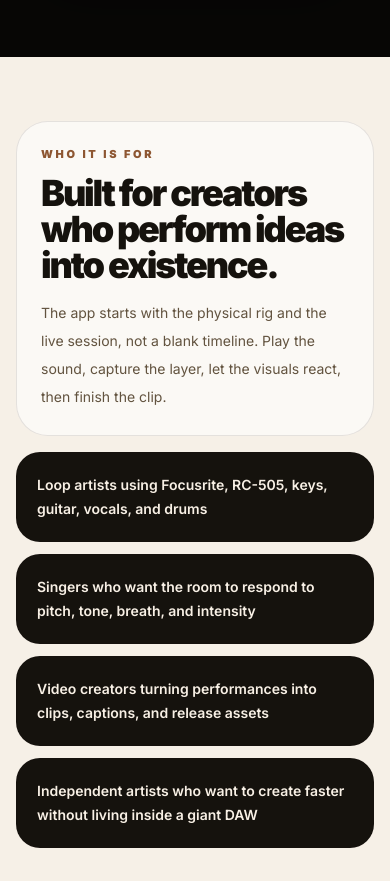
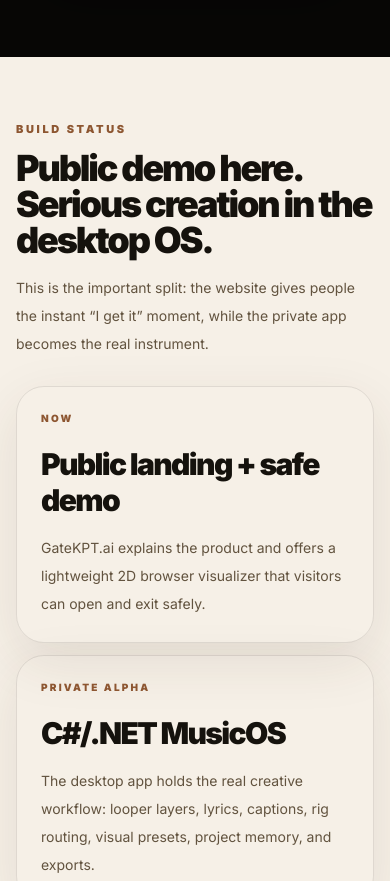
Before and after one commit to marcelozap/gateKPT, a Next.js app: page / in a window 390 px wide. Shown: the part 4580-5461 px from the top of the page. Built offline with nearby package versions, Linux system fonts and the light colour scheme; no server answers.

Commit message:
feat: add GateKPT build status section

```diff
--- a/src/gatekpt/GatekptLanding.tsx
+++ b/src/gatekpt/GatekptLanding.tsx
@@ -516,6 +516,58 @@
   );
 }
 
+function BuildStatusSection() {
+  const milestones = [
+    {
+      label: "Now",
+      title: "Public landing + safe demo",
+      text: "GateKPT.ai explains the product and offers a lightweight 2D browser visualizer that visitors can open and exit safely.",
+    },
+    {
+      label: "Private alpha",
+      title: "C#/.NET MusicOS",
+      text: "The desktop app holds the real creative workflow: looper layers, lyrics, captions, rig routing, visual presets, project memory, and exports.",
+    },
+    {
+      label: "Next",
+      title: "Performance visual engine",
+      text: "The heavier 2D/3D renderer belongs in the private app path, where it can support projector, OBS, stage safety, and saved visual artwork.",
+    },
+  ];
+
+  return (
+    <section className="bg-[#f6f0e7] px-4 py-16 text-[#15120d] sm:px-6 lg:px-8">
+      <div className="mx-auto max-w-6xl">
+        <div className="mb-7 flex flex-col justify-between gap-4 lg:flex-row lg:items-end">
+          <div>
+            <p className="text-[11px] font-black uppercase tracking-[0.24em] text-[#8d5631]">Build Status</p>
+            <h2 className="mt-3 max-w-3xl text-4xl font-black leading-none tracking-[-0.06em] sm:text-5xl">
+              Public demo here. Serious creation in the desktop OS.
+            </h2>
+          </div>
+          <p className="max-w-md text-sm leading-7 text-[#62533f]">
+            This is the important split: the website gives people the instant “I get it”
+            moment, while the private app becomes the real instrument.
+          </p>
+        </div>
+
+        <div className="grid gap-3 md:grid-cols-3">
+          {milestones.map((item) => (
+            <article
+              key={item.label}
+              className="rounded-[1.75rem] border border-[#15120d]/10 bg-white/62 p-6 shadow-[0_18px_55px_rgba(65,48,28,0.10)]"
+            >
+              <p className="text-[10px] font-black uppercase tracking-[0.22em] text-[#8d5631]">{item.label}</p>
+              <h3 className="mt-5 text-3xl font-black tracking-[-0.055em]">{item.title}</h3>
+              <p className="mt-4 text-sm leading-7 text-[#62533f]">{item.text}</p>
+            </article>
+          ))}
+        </div>
+      </div>
+    </section>
+  );
+}
+
 export function GatekptLanding() {
   return (
     <div className="min-h-screen bg-[#080706] text-[#f8f0e5]">
@@ -619,6 +671,7 @@
       </section>
 
       <PublicVisualizerDemo />
+      <BuildStatusSection />
 
       <section className="bg-[#f6f0e7] px-4 py-16 text-[#15120d] sm:px-6 lg:px-8">
         <div className="mx-auto grid max-w-6xl gap-4 lg:grid-cols-[0.78fr_1fr]">
```
